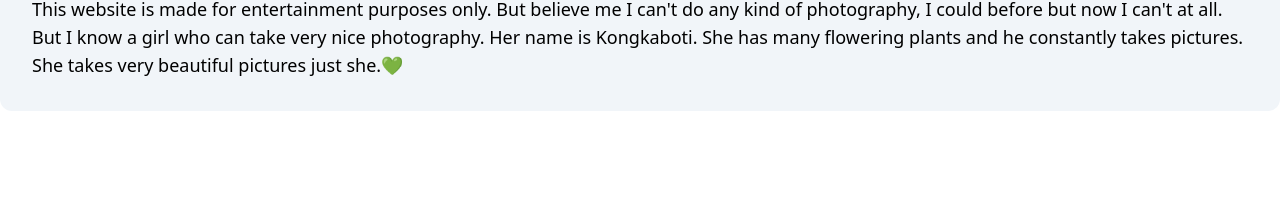
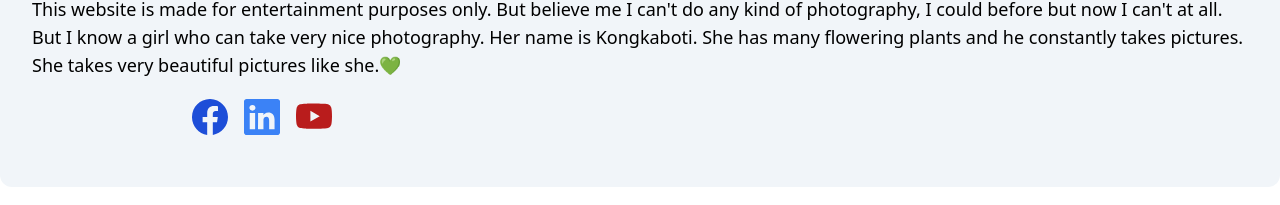
Before and after one commit to rukon351/kongkaboti-photography-react-router-project, a React (Create React App) app: page /about in a window 1280 px wide. Shown: the part 305-510 px from the top of the page. Built offline with nearby package versions, Linux system fonts and the light colour scheme.

Commit message:
final commit

```diff
--- a/src/components/About/About.js
+++ b/src/components/About/About.js
@@ -1,5 +1,6 @@
 import React from 'react';
 import rukon from '../../Assets/rukon-about.jpg';
+import { BsFacebook, BsYoutube, BsLinkedin } from 'react-icons/bs';
 
 const About = () => {
     return (
@@ -13,8 +14,13 @@ const About = () => {
                 </figcaption>
                 <blockquote>
                     <p className="text-lg font-medium">
-                        This website is made for entertainment purposes only. But believe me I can't do any kind of photography, I could before but now I can't at all. But I know a girl who can take very nice photography. Her name is Kongkaboti. She has many flowering plants and he constantly takes pictures.  She takes very beautiful pictures just she.💚
+                        This website is made for entertainment purposes only. But believe me I can't do any kind of photography, I could before but now I can't at all. But I know a girl who can take very nice photography. Her name is Kongkaboti. She has many flowering plants and he constantly takes pictures.  She takes very beautiful pictures like she.💚
                     </p>
+                    <div className='flex py-5 px-40'>
+                        <a href="https://facebook.com/profile.php?id=100034880760996"><BsFacebook className='mr-4 text-4xl text-blue-700 hover:text-5xl ease-in duration-300'></BsFacebook></a>
+                        <a href="http://www.linkedin.com/in/"><BsLinkedin className='mr-4 text-4xl text-blue-500 hover:text-5xl ease-in duration-300'></BsLinkedin></a>
+                        <a href="https://www.youtube.com/@rukonuzzamanshiem2225"><BsYoutube className='mr-4 text-4xl text-red-700 hover:text-5xl ease-in duration-300'></BsYoutube></a>
+                    </div>
                 </blockquote>
             </div>
         </div>
```
